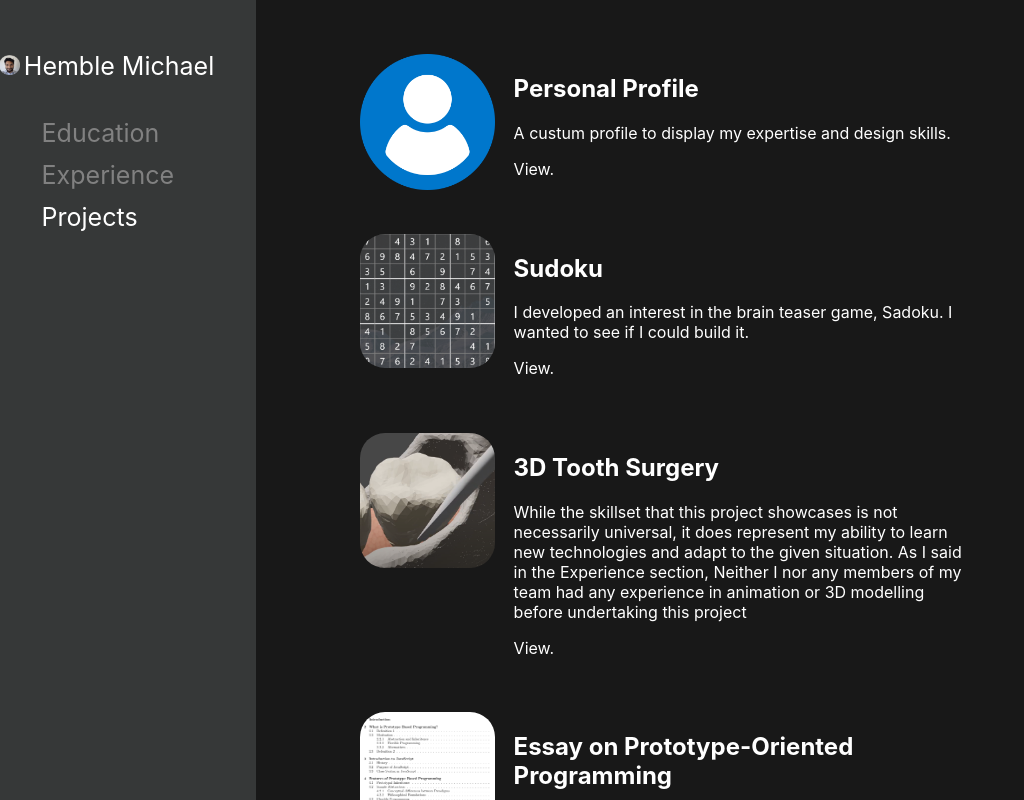
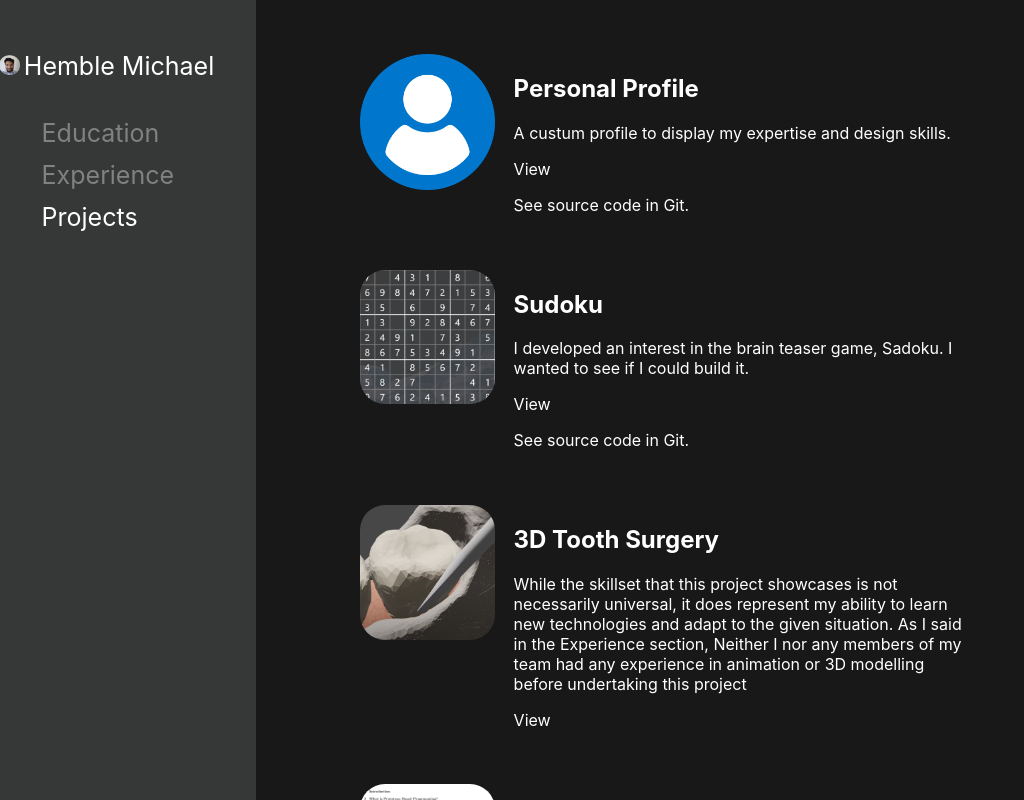
Before and after one commit to michyhems/Profile, a React (Create React App) app: page / in a window 1280 px wide. Both pictures are taken after a click on the link "Projects". Shown: the top 800 px of the page, without its empty margins (0-1024 px from the left). Built offline with nearby package versions, Linux system fonts and the light colour scheme.

Commit message:
update source code

```diff
--- a/src/pages/projectData.js
+++ b/src/pages/projectData.js
@@ -3,6 +3,7 @@ export const projectData = [
         title: "Personal Profile",
         thumbnail: require("./images/user.png"),
         source: "#",
+        gitRepo: "https://github.com/michyhems/Profile/tree/master",
         description:
             "A custum profile to display my expertise and design skills.",
     },
@@ -10,6 +11,7 @@ export const projectData = [
         title: "Sudoku",
         thumbnail: require("./images/sadokuIcon.png"),
         source: "https://michyhems.github.io/Sudoku/",
+        gitRepo: "https://github.com/michyhems/Sudoku/tree/master",
         description:
             "I developed an interest in the brain teaser game, Sadoku. I wanted to see if I could build it.",
     },
@@ -17,6 +19,7 @@ export const projectData = [
         title: "3D Tooth Surgery",
         thumbnail: require("./images/tooth.png"),
         source: "https://youtu.be/fgLgKa1RRfw",
+        gitRepo: "",
         description:
             "While the skillset that this project showcases is not necessarily universal, it does represent my" +
             " ability to learn new technologies and adapt to the given situation. As I said in the Experience section," +
@@ -26,6 +29,7 @@ export const projectData = [
         title: "Essay on Prototype-Oriented Programming",
         thumbnail: require("./images/research.png"),
         source: "https://drive.google.com/file/d/1rs7A6NWjWMnoefbN3Kkhq25zPEHB2mQs/view?usp=sharing",
+        gitRepo: "",
         description:
             "In my final year of University I was tasked with writing a ten page essay on a topic of my choice." +
             " The only restriction being that it could not be a 'regurgitation of the internet'." +
--- a/src/pages/projects.js
+++ b/src/pages/projects.js
@@ -25,8 +25,13 @@ const Projects = () => {
                             <h2>{proj.title}</h2>
                             <p>{proj.description}</p>
                             <a href={proj.source} target="_blank">
-                                <p class="seeMore">View.</p>
+                                <p class="seeMore">View</p>
                             </a>
+                            {proj.gitRepo !== "" ? (
+                                <a href={proj.gitRepo} target="_blank">
+                                    <p>See source code in Git.</p>
+                                </a>
+                            ) : null}
                         </div>
                     </li>
                 ))}
```
